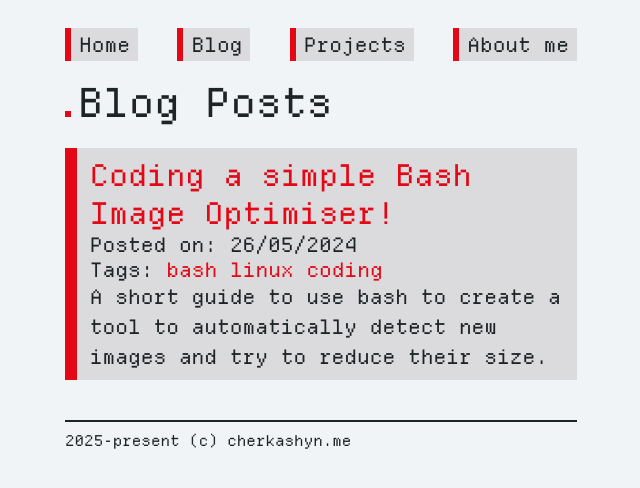
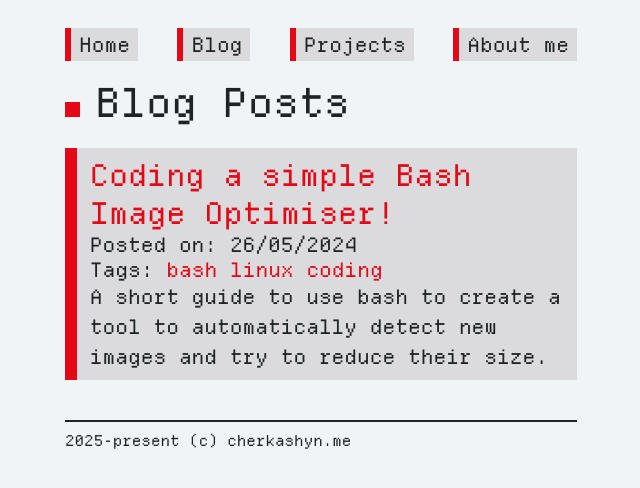
Before and after one commit to verbey/personal-website, a Next.js app: page /blog in a window 1280 px wide. Shown: the top 488 px of the page, without its empty margins (319-959 px from the left). Built offline with nearby package versions, Linux system fonts and the light colour scheme.

Commit message:
Fix the display of attention grabbing element before headings

```diff
--- a/src/app/blog/[slug]/page.module.css
+++ b/src/app/blog/[slug]/page.module.css
@@ -11,9 +11,9 @@
 .page h6::before {
 	background: var(--accent);
 	content: '';
-	height: 0.5svw;
-	width: 0.5svw;
-	margin-right: 0.5svw;
+	height: 0.75rem;
+	width: 0.75rem;
+	margin-right: 0.75rem;
 	display: inline-block;
 }
 
--- a/src/app/page.module.css
+++ b/src/app/page.module.css
@@ -11,8 +11,8 @@
 .title::before {
 	background: var(--accent);
 	content: '';
-	height: 0.5svw;
-	width: 0.5svw;
-	margin-right: 0.5svw;
+	height: 0.75rem;
+	width: 0.75rem;
+	margin-right: 0.75rem;
 	display: inline-block;
 }
```
